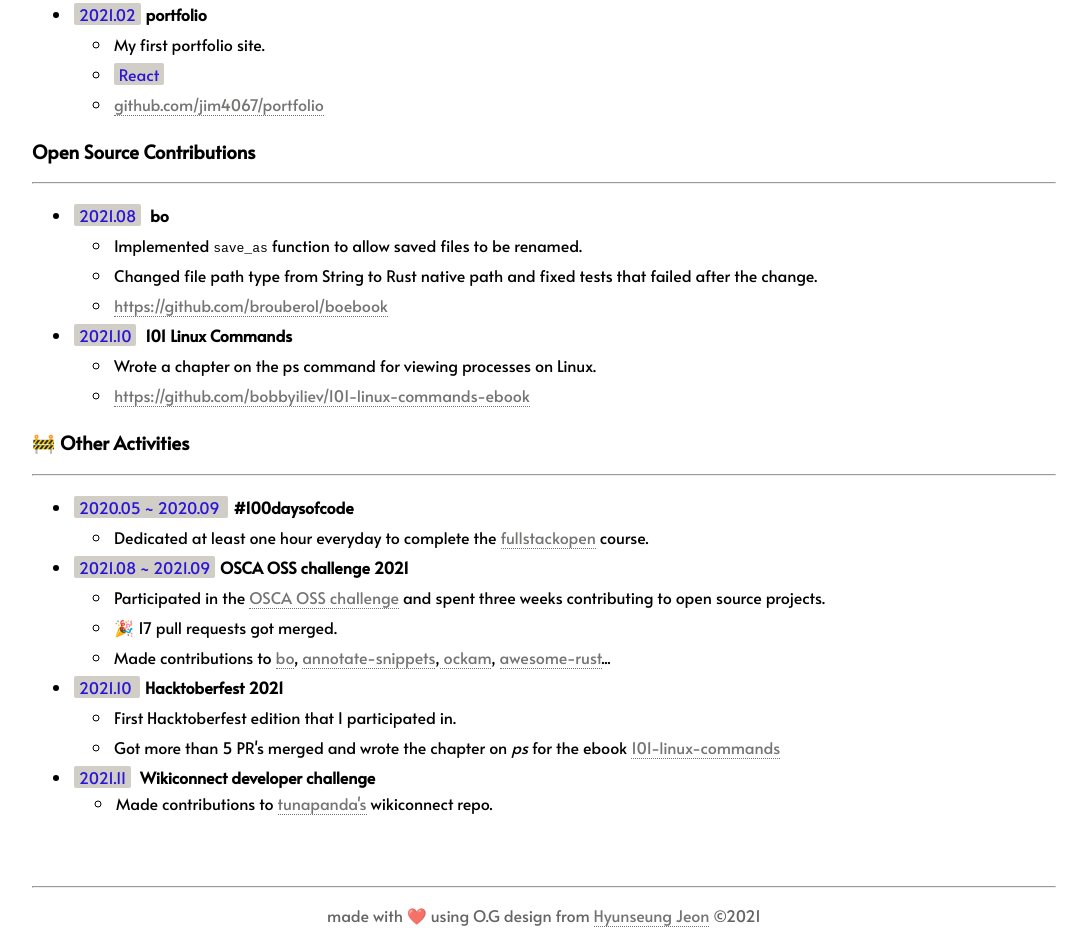
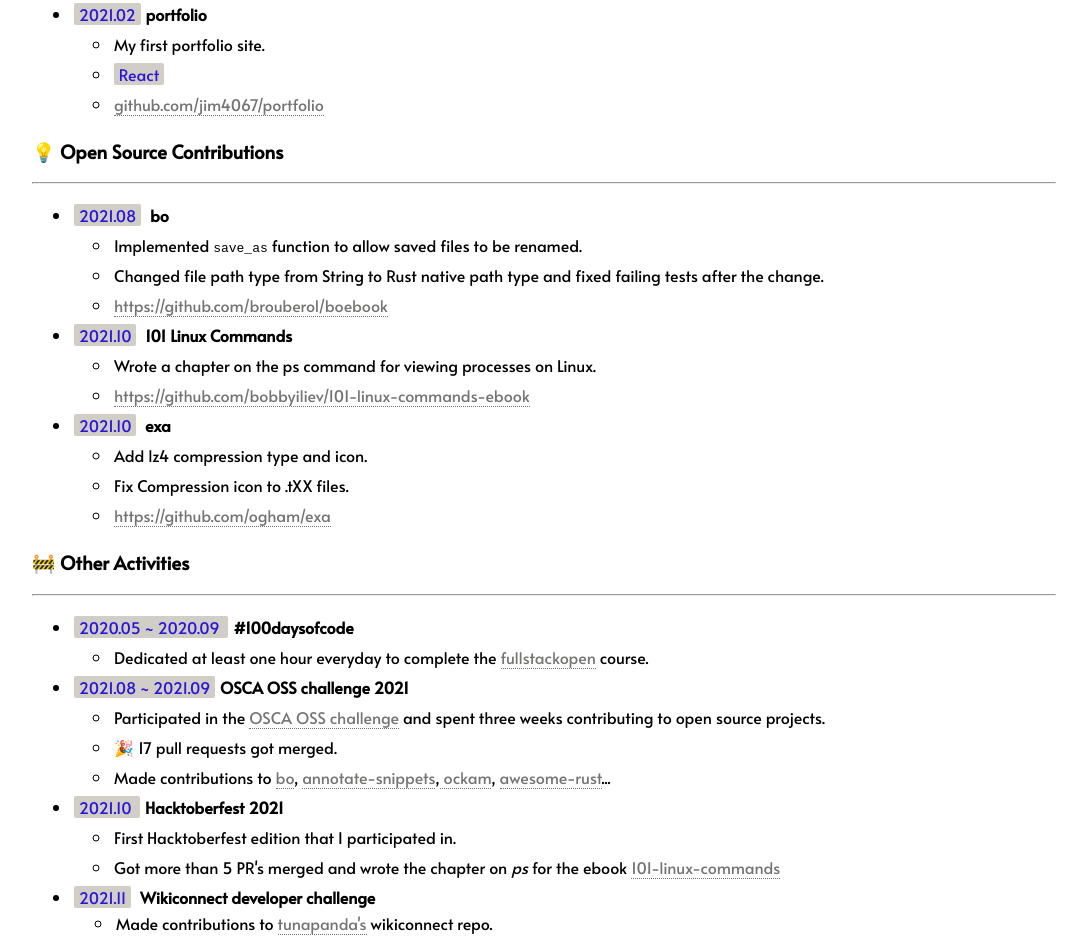
Before and after one commit to jim4067/mutuku, a plain HTML site: page pages/resume.html in a window 1280 px wide. Shown: the part 1962-2900 px from the top of the page, without its empty margins (96-1183 px from the left). Drawn offline with Linux system fonts and the light colour scheme; a web font is replaced by a local one.

Commit message:
add exa open source contribution and icon

```diff
--- a/pages/resume.html
+++ b/pages/resume.html
@@ -212,13 +212,13 @@
             </section>
 
             <section class="open-sourcer">
-                <h3>Open Source Contributions</h3>
+                <h3>💡 Open Source Contributions</h3>
                 <hr />
                 <ul class="open-source-list">
                     <li><span class="red-highlight">2021.08</span><strong> bo</strong></li>
                     <ul>
                         <li>Implemented <code>save_as</code> function to allow saved files to be renamed.</li>
-                        <li>Changed file path type from String to Rust native path and fixed tests that failed after the
+                        <li>Changed file path type from String to Rust native path type and fixed failing tests after the
                             change.</li>
                         <!-- <li>
                             <span class="red-highlight">Rust</span>
@@ -235,8 +235,20 @@
                     <ul>
                         <li>Wrote a chapter on the ps command for viewing processes on Linux.</li>
                         <li>
-                            <a class="black-on-hover grey-text" href="https://github.com/bobbyiliev/101-linux-commands-ebook"
-                                target="_blank" rel="noopener">https://github.com/bobbyiliev/101-linux-commands-ebook
+                            <a class="black-on-hover grey-text"
+                                href="https://github.com/bobbyiliev/101-linux-commands-ebook" target="_blank"
+                                rel="noopener">https://github.com/bobbyiliev/101-linux-commands-ebook
+                            </a>
+                        </li>
+                    </ul>
+
+                    <li><span class="red-highlight">2021.10</span><strong> exa</strong></li>
+                    <ul>
+                        <li>Add lz4 compression type and icon.</li>
+                        <li>Fix Compression icon to .tXX files.</li>
+                        <li>
+                            <a class="black-on-hover grey-text" href="https://github.com/ogham/exa" target="_blank"
+                                rel="noopener">https://github.com/ogham/exa
                             </a>
                         </li>
                     </ul>
```
